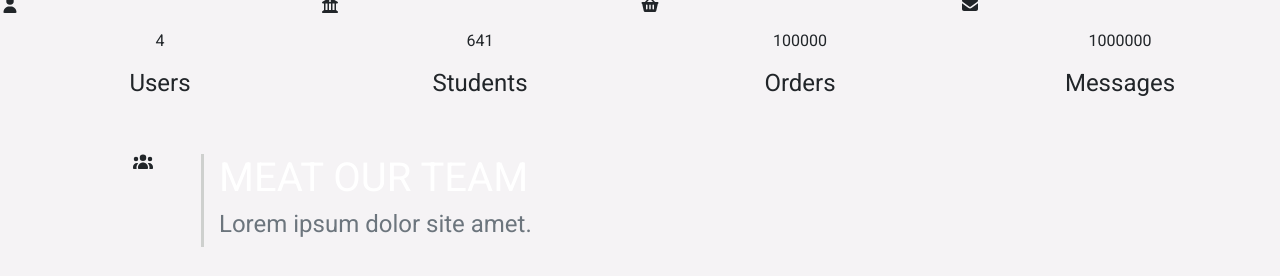
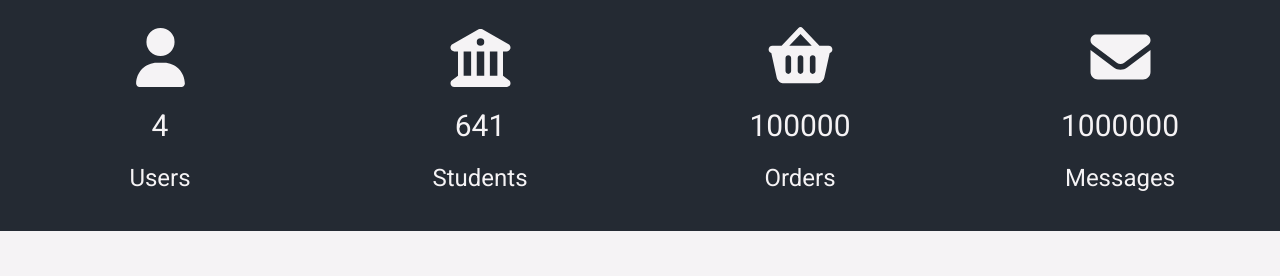
Before and after one commit to Ting-Shieh/bootstrap_damo, a plain HTML site: page webdesign_ agency/index.html in a window 1280 px wide. Shown: the part 4197-4473 px from the top of the page. Drawn offline with Linux system fonts and the light colour scheme; files whose address does not match are found by name.

Commit message:
acengy2020/10/22

```diff
--- a/webdesign_ agency/index.html
+++ b/webdesign_ agency/index.html
@@ -387,22 +387,22 @@
         <div class="container-fluid">
             <div class="row">
                 <div class="col-sm-6 col-md-6 col-lg-3 no-padding text-center num d-flex flex-column">
-                    <i class="fas fa-user"></i>
+                    <span><i class="fas fa-user numbers-i"></i></span>
                     <span class="numscroller my-3 num-item" data-min='1' data-max='1000' data-delay='1000' data-increment='1'>1000</span>
                     <h4>Users</h4>
                 </div>
                 <div class="col-sm-6 col-md-6 col-lg-3 no-padding text-center num d-flex flex-column">
-                    <i class="fa fa-university"></i>
+                    <span><i class="fa fa-university numbers-i numbers-i"></i></span>
                     <span class="numscroller my-3 num-item" data-min='1' data-max='10000' data-delay='500' data-increment='10'>10000</span>
                     <h4>Students</h4>
                 </div>
                 <div class="col-sm-6 col-md-6 col-lg-3 no-padding text-center num d-flex flex-column">
-                    <i class="fa fa-shopping-basket"></i>
+                    <span><i class="fa fa-shopping-basket numbers-i"></i></span>
                     <span class="numscroller my-3 num-item" data-min='1' data-max='100000' data-delay='100' data-increment='50'>100000</span>
                     <h4>Orders</h4>
                 </div>
                 <div class="col-sm-6 col-md-6 col-lg-3 no-padding text-center num d-flex flex-column">
-                    <i class="fa fa-envelope"></i>
+                    <span><i class="fa fa-envelope numbers-i"></i></span>
                     <span class="numscroller my-3 num-item" data-min='1' data-max='1000000' data-delay='5' data-increment='100'>1000000</span>
                     <h4>Messages</h4>
                 </div>
--- a/webdesign_ agency/scss/index.scss
+++ b/webdesign_ agency/scss/index.scss
@@ -217,6 +217,21 @@ body {
 }
 /*============== numbers section ===============*/
 #numbers{
+  .num{
+    padding: 30px 0px;
+    background: #242a33;
+    color: #f5f3f5;
+  }
+  .num:hover{
+    background: rgba(0,0,0,0.6);
+
+  }
+  .num-item{
+    font-size: 30px;
+  }
+  .numbers-i{
+    font-size: 60px;
+  }
 
 }
 
```
Also changed, not shown: webdesign_ agency/css/index.css, 1 other file.
